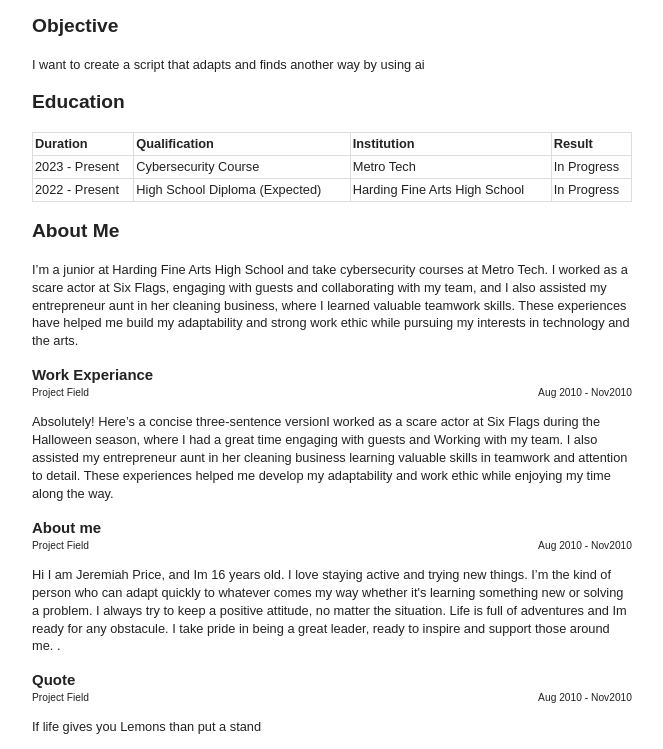
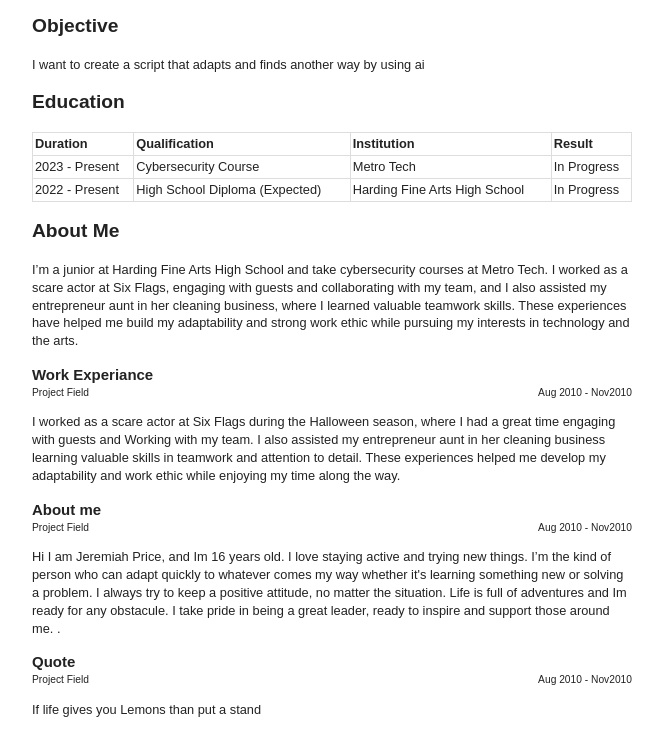
Before and after one commit to JerryLostdawg/JerryLostdawg.github.io.old, a plain HTML site: page index.html in a window 1280 px wide. Shown: the part 109-858 px from the top of the page, without its empty margins (308-971 px from the left). Drawn offline with Linux system fonts and the light colour scheme.

Commit message:
Update index.html

```diff
--- a/index.html
+++ b/index.html
@@ -80,7 +80,7 @@
 					<div class="meta">
 						<span class="field">Project Field</span> <span class="date">Aug 2010 - Nov2010</span>
 					</div>
-					<p class="description"> Absolutely! Here’s a concise three-sentence versionI worked as a scare actor at Six Flags during the Halloween season, where I had a great time engaging with guests and Working with my team. I also assisted my entrepreneur aunt in her cleaning business learning valuable skills in teamwork and attention to detail. These experiences helped me develop my adaptability and work ethic while enjoying my time along the way. </p>
+					<p class="description"> I worked as a scare actor at Six Flags during the Halloween season, where I had a great time engaging with guests and Working with my team. I also assisted my entrepreneur aunt in her cleaning business learning valuable skills in teamwork and attention to detail. These experiences helped me develop my adaptability and work ethic while enjoying my time along the way. </p>
 				</section> <!-- end project description -->
 
 				<!-- project 2 -->
```
